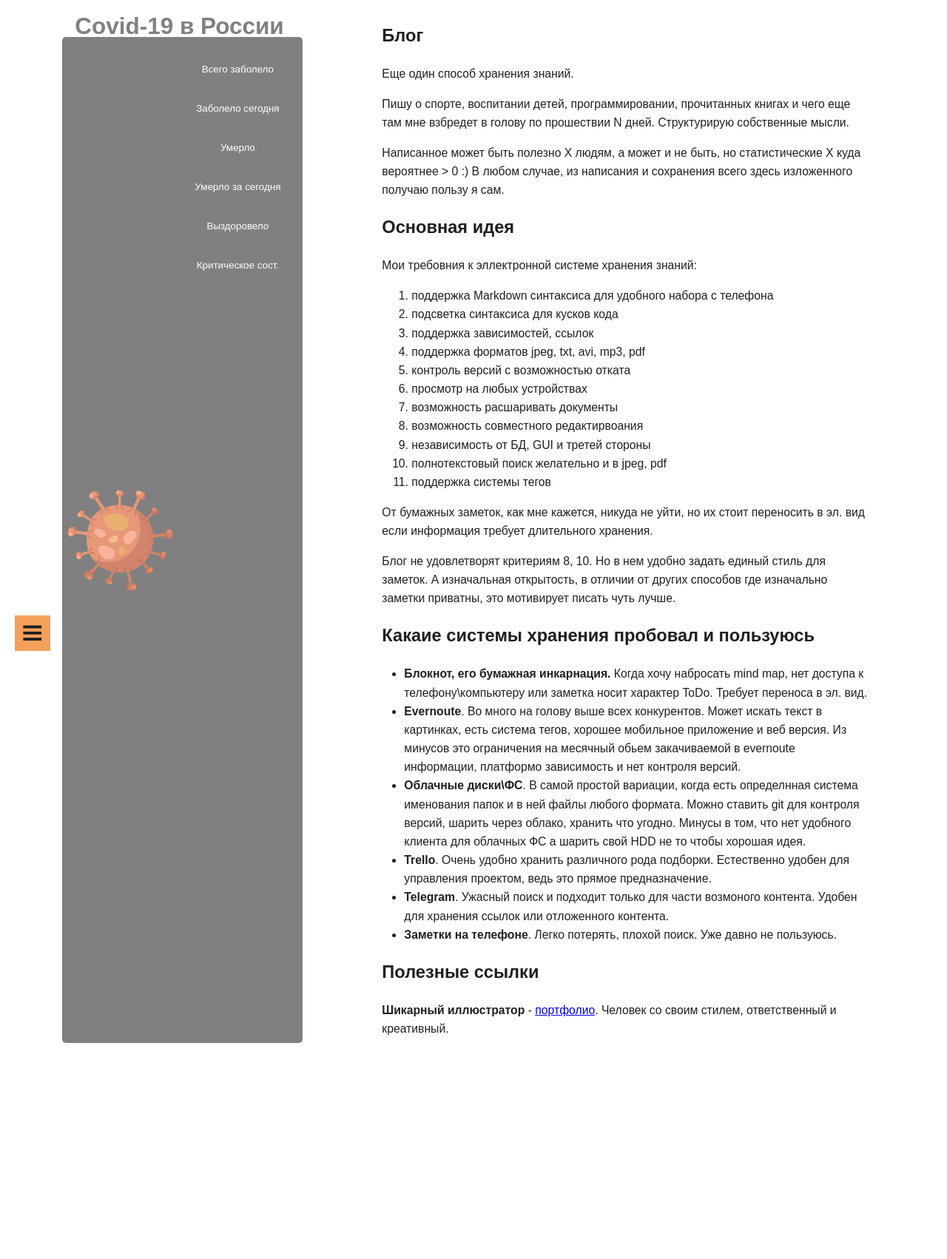
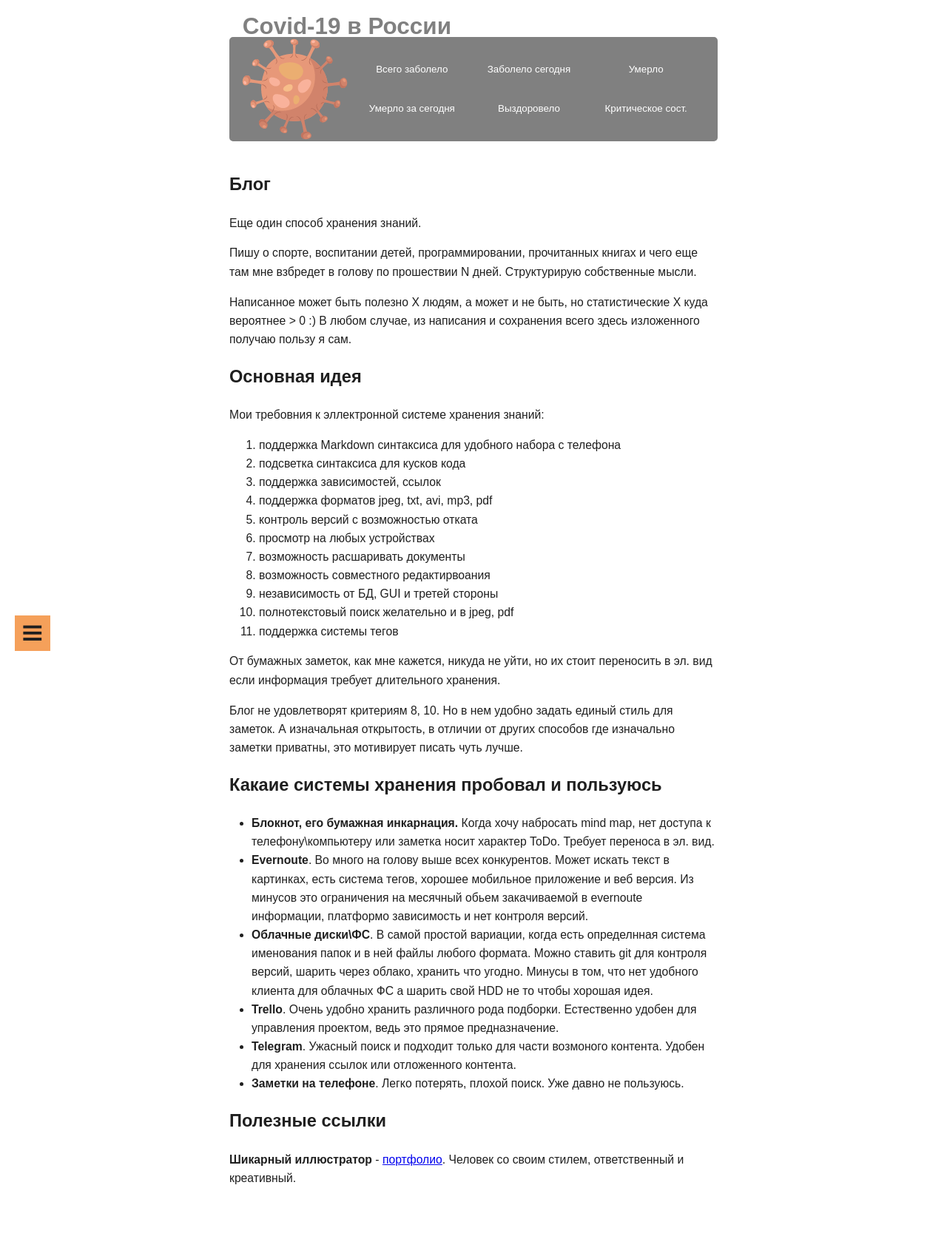
Before and after one commit to guest363/blog, a Jekyll site: the page built from index.md, in a window 1280 px wide. Shown: the whole page at 74% size. Built offline with Jekyll 4.4.1, drawn with Linux system fonts in a browser that asks for light colours; before the commit the page ends 1501 px from its top, so only the background shows below that.

Commit message:
widget position

```diff
--- a/_layouts/main.html
+++ b/_layouts/main.html
@@ -5,10 +5,9 @@
     {% include header.html %} {% include hamburger.html %} {% include nav.html
     %}
     <div class="blog">
-      <!-- Виджет covid-19 -->
-      {% include covid-widget.html %}
       <article>
-        {{ content }}
+        <!-- Виджет covid-19 -->
+        {% include covid-widget.html %} {{ content }}
       </article>
     </div>
     <br /><br />
```
